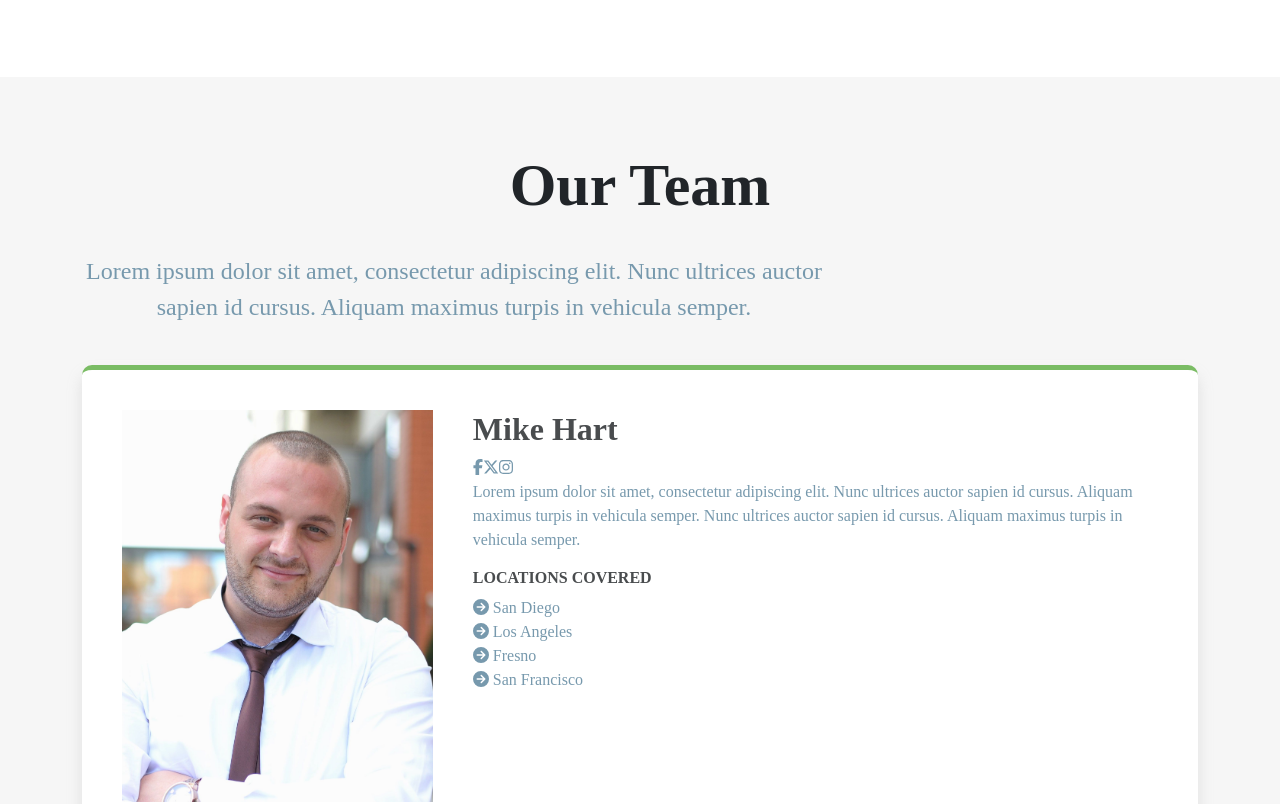
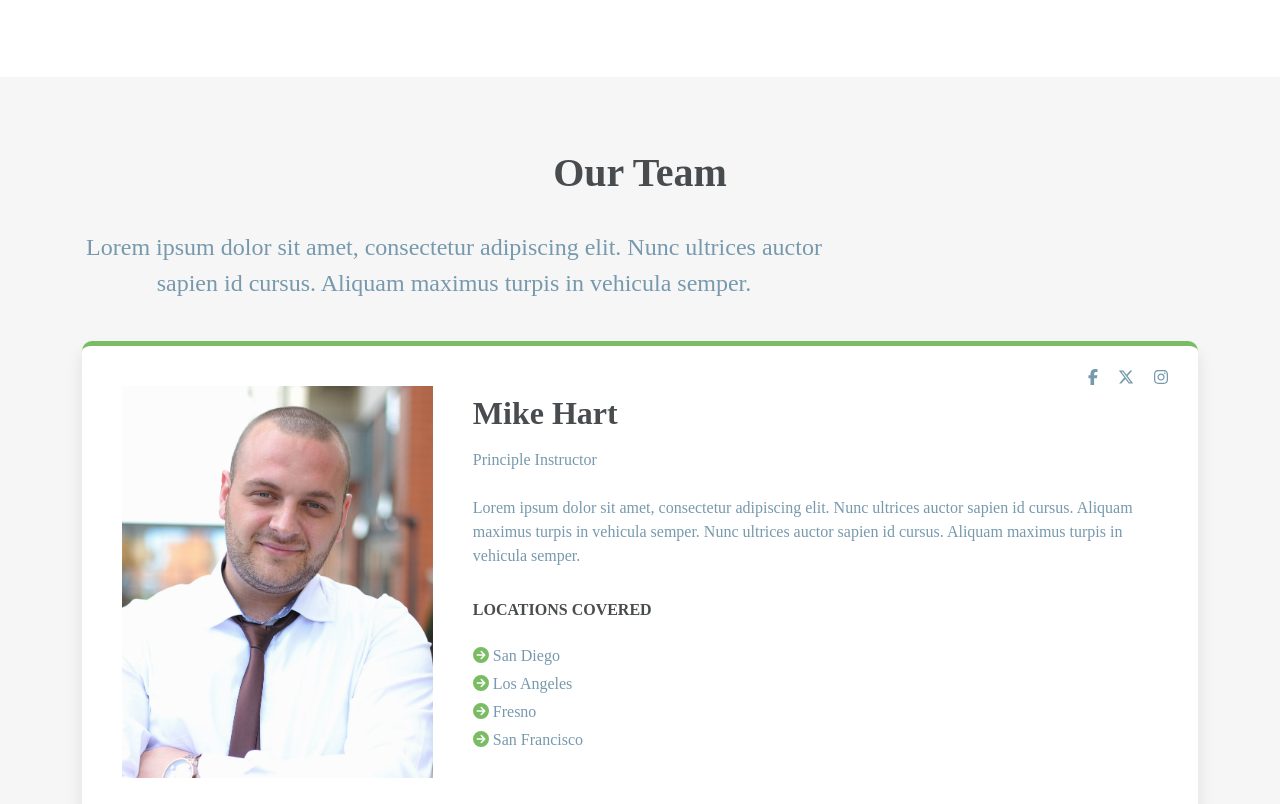
Before and after one commit to MiriamPecora/proj-html-vuejs, a Vue app: page /about in a window 1280 px wide. Shown: the part 980-1784 px from the top of the page. Built offline with nearby package versions, Linux system fonts and the light colour scheme; a small style sheet from the web is missing.

Commit message:
[UPD] app card styling

```diff
--- a/src/components/AppCard.vue
+++ b/src/components/AppCard.vue
@@ -35,7 +35,7 @@ export default {
 </script>
 
 <template>
-<div class="team-10-card" :class="{'card-lg': isFullWidth}">
+<div class="team-10-card position-relative" :class="{'card-lg': isFullWidth}">
     <!-- immagine -->
     <div class="image-container">
         <img :src="imageUrl" :alt="this.name">
@@ -43,8 +43,9 @@ export default {
 
     <!-- testi e descrizioni -->
     <div class="content-container">
-        <h2 class="team-10-text-dark">{{ name }}</h2>
-        <span>
+        <h2 class="team-10-text-dark py-2">{{ name }}</h2>
+        <p v-show="isFullWidth" class="mb-4">{{ role }}</p>
+        <span class="icons">
             <font-awesome-icon icon="fa-brands fa-facebook-f"/>
             <font-awesome-icon icon="fa-brands fa-x-twitter"/>
             <font-awesome-icon icon="fa-brands fa-instagram"/>
@@ -53,10 +54,10 @@ export default {
 
 
         <div v-show="isFullWidth">
-            <h5 class="fs-6 team-10-text-dark">LOCATIONS COVERED</h5>
+            <h5 class="fs-6 team-10-text-dark py-3">LOCATIONS COVERED</h5>
             <ul>
-                <li v-for="(location, id) in locations" :key="`location-${id}`">
-                    <font-awesome-icon icon="fa-solid fa-circle-arrow-right"/>
+                <li v-for="(location, id) in locations" :key="`location-${id}`" class="my-1">
+                    <font-awesome-icon class="team-10-text-main" icon="fa-solid fa-circle-arrow-right"/>
                     {{ location }}
                 </li>
             </ul>
@@ -83,6 +84,11 @@ export default {
     }
 
     text-align: center;
+
+    .icons *{
+        margin-right: 20px;
+    }
+
     &.card-lg{
         display: flex !important;
         text-align: left;
@@ -99,6 +105,13 @@ export default {
             }
         }
 
+        .icons{
+            position: absolute;
+            top: 20px;
+            right: 10px;
+        }
+
+
 
 
     }
--- a/src/pages/PageAbout.vue
+++ b/src/pages/PageAbout.vue
@@ -23,15 +23,15 @@ export default {
     <!-- jumbotron section -->
     <section id="jumbotron-section">
         <div class="container-lg">
-          <h1 class="">About</h1>
+          <h1 class="team-10-text-white">About</h1>
         </div>
     </section>
     <!-- mission section-->
-     <section id="mission-section">
+     <section id="mission-section" class="">
         <div class="container-lg pb-5">
           <div class="d-flex justify-content-between">
             <div class="w-50">
-                <h1 class="text-dark">Mission Statement</h1>
+                <h2 class="team-10-text-dark">Mission Statement</h2>
                 <p class="fs-4 pt-4">Lorem ipsum dolor sit amet, consectetur adipiscing elit. Nunc ultrices auctor sapien id cursus. Aliquam maximus turpis in vehicula semper.</p>
                 <p class="pt-2">Lorem ipsum dolor sit amet, consectetur adipiscing elit. Nunc ultrices auctor sapien id cursus.</p>
                 <img src="../assets/img/about/labels.webp" alt="" class="w-100 pt-2">
@@ -45,17 +45,17 @@ export default {
      <!-- card section -->
      <section id="instructors-section">
         <div class="container py-5">
-            <h1 class="text-dark text-center pt-4">Our Team</h1>
+            <h2 class="team-10-text-dark text-center pt-4">Our Team</h2>
             <p class="col-8 text-center fs-4 py-4">Lorem ipsum dolor sit amet, consectetur adipiscing elit. Nunc ultrices auctor sapien id cursus. Aliquam maximus turpis in vehicula semper.</p>
             <!-- AppCard component  -->
             <AppCard  v-for="(instructor, index) in store.instructors" :image-path="instructor.picture.about" :name="instructor.name"
-            :description="instructor.description" :locations="instructor.locations" :is-full-width="true" />
+            :description="instructor.description" :locations="instructor.locations" :role="instructor.role" :is-full-width="true" />
         </div>
     </section>
     <!-- promise section -->
     <section id="promise-section">
         <div class="container text-center py-5">
-            <h1 class="text-dark pt-4">Our Promise</h1>
+            <h2 class="team-10-text-dark pt-4">Our Promise</h2>
             <p class="fs-4 py-4">Lorem ipsum dolor sit amet, consectetur adipiscing elit. Nunc ultrices auctor sapien id cursus. Aliquam maximus turpis in vehicula semper.</p>
             <div class="row d-flex">
                 <div class="col">
@@ -153,6 +153,19 @@ export default {
 <style lang="scss" scoped>
 @use '../assets/scss/partials/variables' as *;
 
+// FONT SIZING
+  h2{
+      font-size: 40px;
+  }
+
+  h3{
+      font-size: 30px;
+  }
+
+  h4{
+      font-size: 21px;
+  }
+
 #jumbotron-section{
 
     background-image: url("../assets/img/about/default-ptb-retina.jpg");
```
